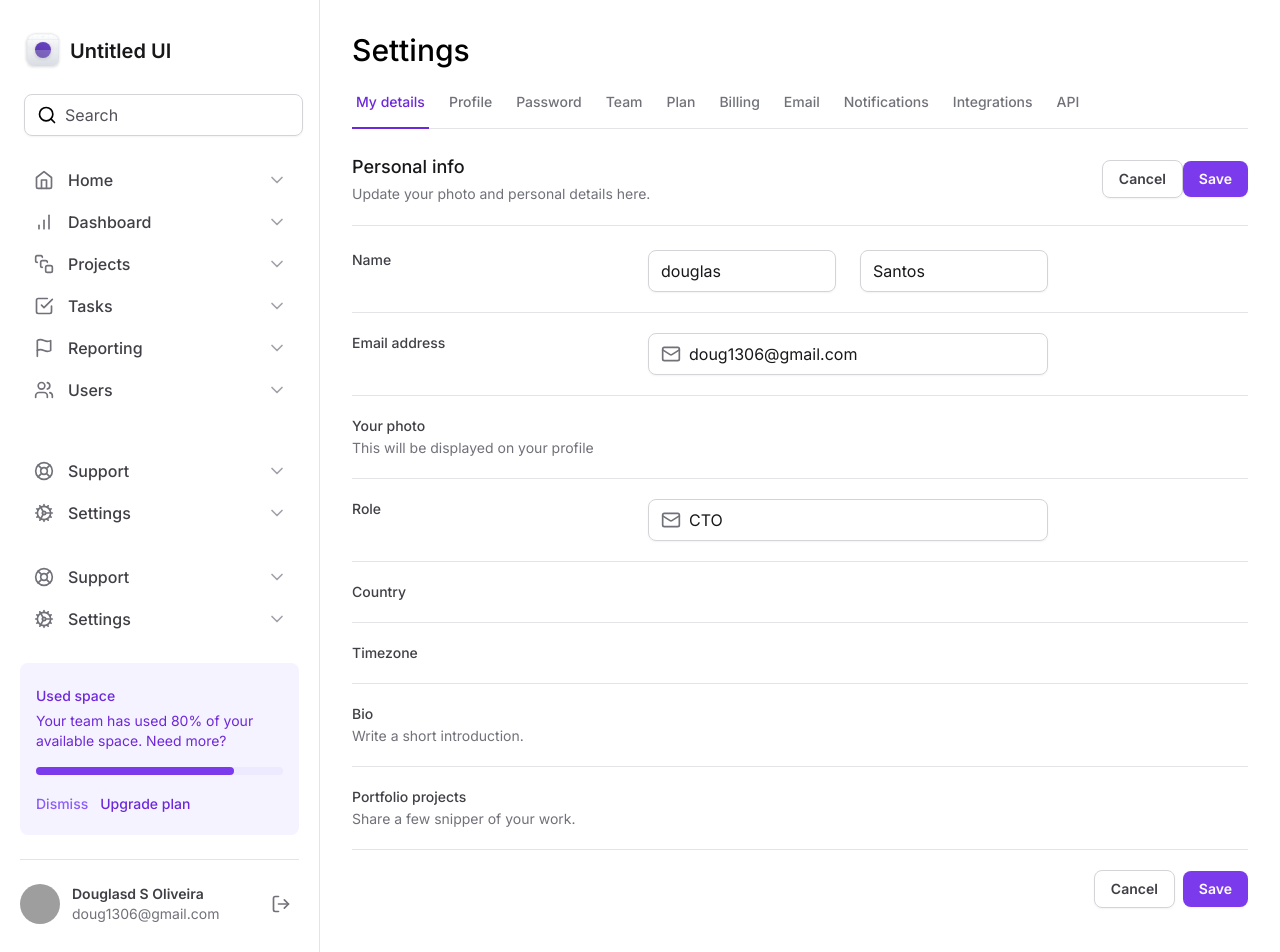
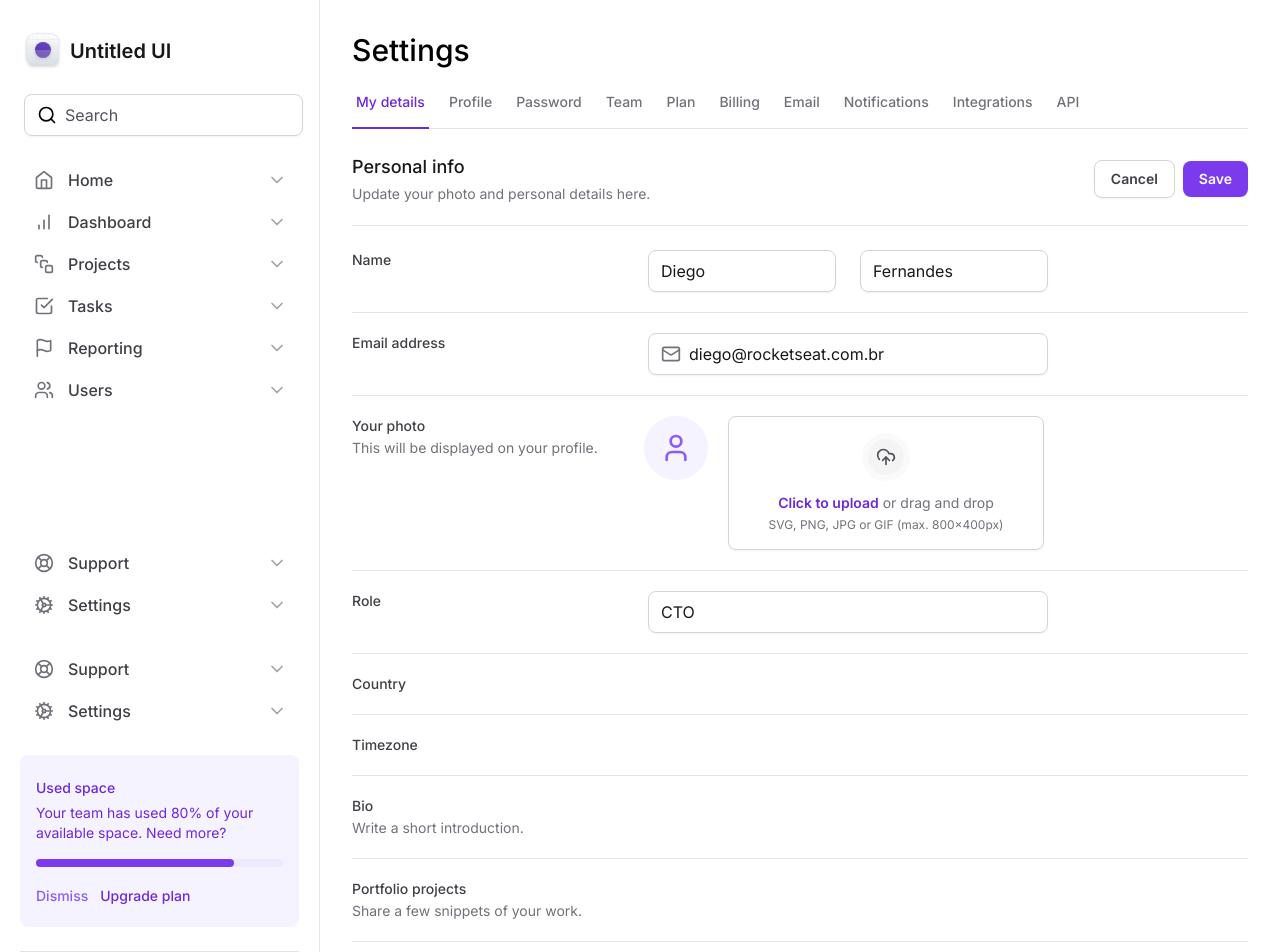
Before and after one commit to tilo1306/tailwind-nextJS, a Next.js app: page / in a window 1280 px wide. Shown: the top 952 px of the page. Built offline with nearby package versions, Linux system fonts and the light colour scheme; grey boxes are pictures that could not be loaded.

Commit message:
feat: Upload do Avatar

```diff
--- a/src/app/page.tsx
+++ b/src/app/page.tsx
@@ -1,6 +1,6 @@
 import { SettingsTabs } from '@/components/SettingsTabs'
 import * as Input from '@/components/Input'
-import { Mail } from 'lucide-react'
+import { Mail, UploadCloud, User } from 'lucide-react'
 
 export default function Home() {
   return (
@@ -8,7 +8,8 @@ export default function Home() {
       <h1 className="to-zinc-900 text-3xl font-medium">Settings</h1>
 
       <SettingsTabs />
-      <div className="mt-6 flex flex-col ">
+
+      <div className="mt-6 flex flex-col">
         <div className="flex items-center justify-between border-b border-zinc-200 pb-5">
           <div className="space-y-1">
             <h2 className="text-lg font-medium text-zinc-900">Personal info</h2>
@@ -16,7 +17,7 @@ export default function Home() {
               Update your photo and personal details here.
             </span>
           </div>
-          <div className="gap flex items-center">
+          <div className="flex items-center gap-2">
             <button
               type="button"
               className="rounded-lg border border-zinc-300 px-4 py-2 text-sm font-semibold text-zinc-700 shadow-sm hover:bg-zinc-50"
@@ -25,18 +26,19 @@ export default function Home() {
             </button>
             <button
               type="submit"
-              form="setting"
+              form="settings"
               className="rounded-lg bg-violet-600 px-4 py-2 text-sm font-semibold text-white shadow-sm hover:bg-violet-700"
             >
               Save
             </button>
           </div>
         </div>
+
         <form
-          id="setting"
+          id="settings"
           className="mt-6 flex w-full flex-col gap-5 divide-y divide-zinc-200"
         >
-          <div className="grid-cols-form grid gap-3">
+          <div className="grid grid-cols-form gap-3">
             <label
               htmlFor="firstName"
               className="text-sm font-medium text-zinc-700"
@@ -45,14 +47,16 @@ export default function Home() {
             </label>
             <div className="grid grid-cols-2 gap-6">
               <Input.Root>
-                <Input.Control id="firstName" defaultValue={'douglas'} />
+                <Input.Control id="firstName" defaultValue="Diego" />
               </Input.Root>
+
               <Input.Root>
-                <Input.Control defaultValue={'Santos'} />
+                <Input.Control defaultValue="Fernandes" />
               </Input.Root>
             </div>
           </div>
-          <div className="grid-cols-form grid gap-3 pt-5">
+
+          <div className="grid grid-cols-form gap-3 pt-5">
             <label
               htmlFor="email"
               className="text-sm font-medium text-zinc-700"
@@ -66,80 +70,101 @@ export default function Home() {
               <Input.Control
                 id="email"
                 type="email"
-                defaultValue={'doug1306@gmail.com'}
+                defaultValue="diego@rocketseat.com.br"
               />
             </Input.Root>
           </div>
 
-          <div className="grid-cols-form grid gap-3 pt-5">
+          <div className="grid grid-cols-form gap-3 pt-5">
             <label
-              htmlFor="email"
+              htmlFor="photo"
               className="text-sm font-medium text-zinc-700"
             >
               Your photo
               <span className="mt-0.5 block text-sm font-normal text-zinc-500">
-                This will be displayed on your profile
+                This will be displayed on your profile.
               </span>
             </label>
-            <div></div>
+            <div className="flex items-start gap-5">
+              <div className="flex h-16 w-16 items-center justify-center rounded-full bg-violet-50">
+                <User className="h-8 w-8 text-violet-500" />
+              </div>
+
+              <label
+                htmlFor="photo"
+                className="hover:bg-violet-25 group flex flex-1 cursor-pointer flex-col items-center gap-3 rounded-lg border border-zinc-300 px-6 py-4 text-center text-zinc-500 shadow-sm hover:border-violet-200 hover:text-violet-500"
+              >
+                <div className="border-6 rounded-full border-zinc-50 bg-zinc-100 p-2 group-hover:border-violet-50 group-hover:bg-violet-100">
+                  <UploadCloud className="h-5 w-5 text-zinc-600 group-hover:text-violet-600" />
+                </div>
+
+                <div className="flex flex-col items-center gap-1">
+                  <span className="text-sm">
+                    <span className="font-semibold text-violet-700">
+                      Click to upload
+                    </span>{' '}
+                    or drag and drop
+                  </span>
+                  <span className="text-xs">
+                    SVG, PNG, JPG or GIF (max. 800x400px)
+                  </span>
+                </div>
+              </label>
+
+              <input type="file" className="sr-only" id="photo" />
+            </div>
           </div>
 
-          <div className="grid-cols-form grid gap-3 pt-5">
-            <label htmlFor="Role" className="text-sm font-medium text-zinc-700">
+          <div className="grid grid-cols-form gap-3 pt-5">
+            <label htmlFor="role" className="text-sm font-medium text-zinc-700">
               Role
             </label>
             <Input.Root>
-              <Input.Prefix>
-                <Mail className="h-5 w-5 text-zinc-500" />
-              </Input.Prefix>
               <Input.Control id="role" defaultValue="CTO" />
             </Input.Root>
           </div>
 
-          <div className="grid-cols-form grid gap-3 pt-5">
+          <div className="grid grid-cols-form gap-3 pt-5">
             <label
               htmlFor="country"
               className="text-sm font-medium text-zinc-700"
             >
               Country
             </label>
-            <div></div>
+            <div />
           </div>
 
-          <div className="grid-cols-form grid gap-3 pt-5">
+          <div className="grid grid-cols-form gap-3 pt-5">
             <label
               htmlFor="timezone"
               className="text-sm font-medium text-zinc-700"
             >
               Timezone
             </label>
-            <div></div>
+            <div />
           </div>
 
-          <div className="grid-cols-form grid gap-3 pt-5">
-            <label
-              htmlFor="email"
-              className="text-sm font-medium text-zinc-700"
-            >
+          <div className="grid grid-cols-form gap-3 pt-5">
+            <label htmlFor="bio" className="text-sm font-medium text-zinc-700">
               Bio
               <span className="mt-0.5 block text-sm font-normal text-zinc-500">
                 Write a short introduction.
               </span>
             </label>
-            <div></div>
+            <div />
           </div>
 
-          <div className="grid-cols-form grid gap-3 pt-5">
+          <div className="grid grid-cols-form gap-3 pt-5">
             <label
               htmlFor="projects"
               className="text-sm font-medium text-zinc-700"
             >
               Portfolio projects
               <span className="mt-0.5 block text-sm font-normal text-zinc-500">
-                Share a few snipper of your work.
+                Share a few snippets of your work.
               </span>
             </label>
-            <div></div>
+            <div />
           </div>
 
           <div className="flex items-center justify-end gap-2 pt-5">
@@ -151,7 +176,6 @@ export default function Home() {
             </button>
             <button
               type="submit"
-              form="setting"
               className="rounded-lg bg-violet-600 px-4 py-2 text-sm font-semibold text-white shadow-sm hover:bg-violet-700"
             >
               Save
--- a/tailwind.config.ts
+++ b/tailwind.config.ts
@@ -6,13 +6,22 @@ const config: Config = {
     extend: {
       gridTemplateColumns: {
         app: 'minmax(18rem, 20rem) 1fr',
-        profile: 'min-content 1fr min-content',
+        profile: 'max-content 1fr max-content',
         form: 'minmax(7.5rem, 17.5rem) minmax(25rem, 1fr) minmax(0, 15rem)',
       },
-      backgroundImage: {
-        'gradient-radial': 'radial-gradient(var(--tw-gradient-stops))',
-        'gradient-conic':
-          'conic-gradient(from 180deg at 50% 50%, var(--tw-gradient-stops))',
+
+      borderWidth: {
+        6: '6px',
+      },
+
+      colors: {
+        violet: {
+          25: '#fcfaff',
+        },
+      },
+
+      maxWidth: {
+        app: '700px',
       },
     },
   },
```
